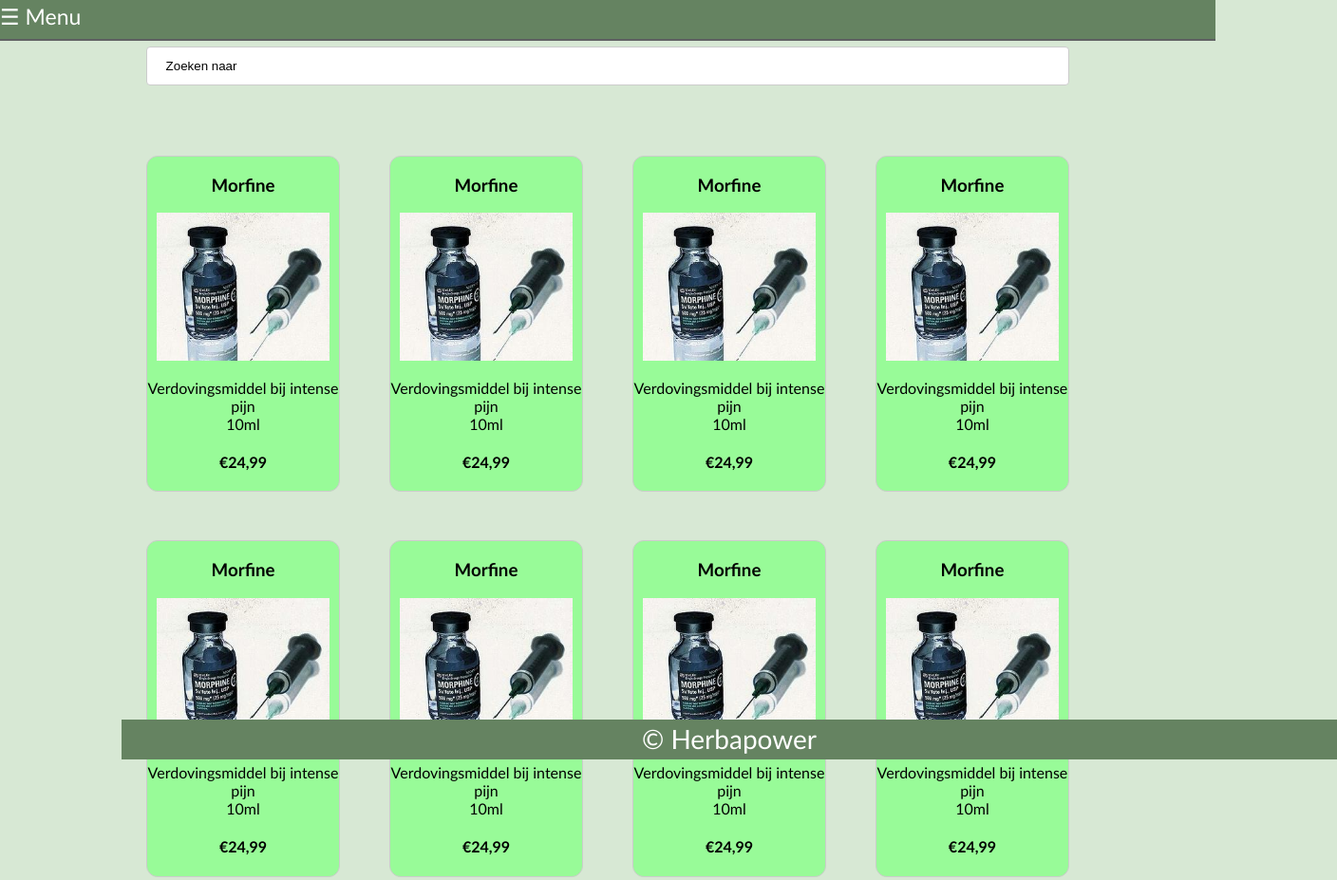
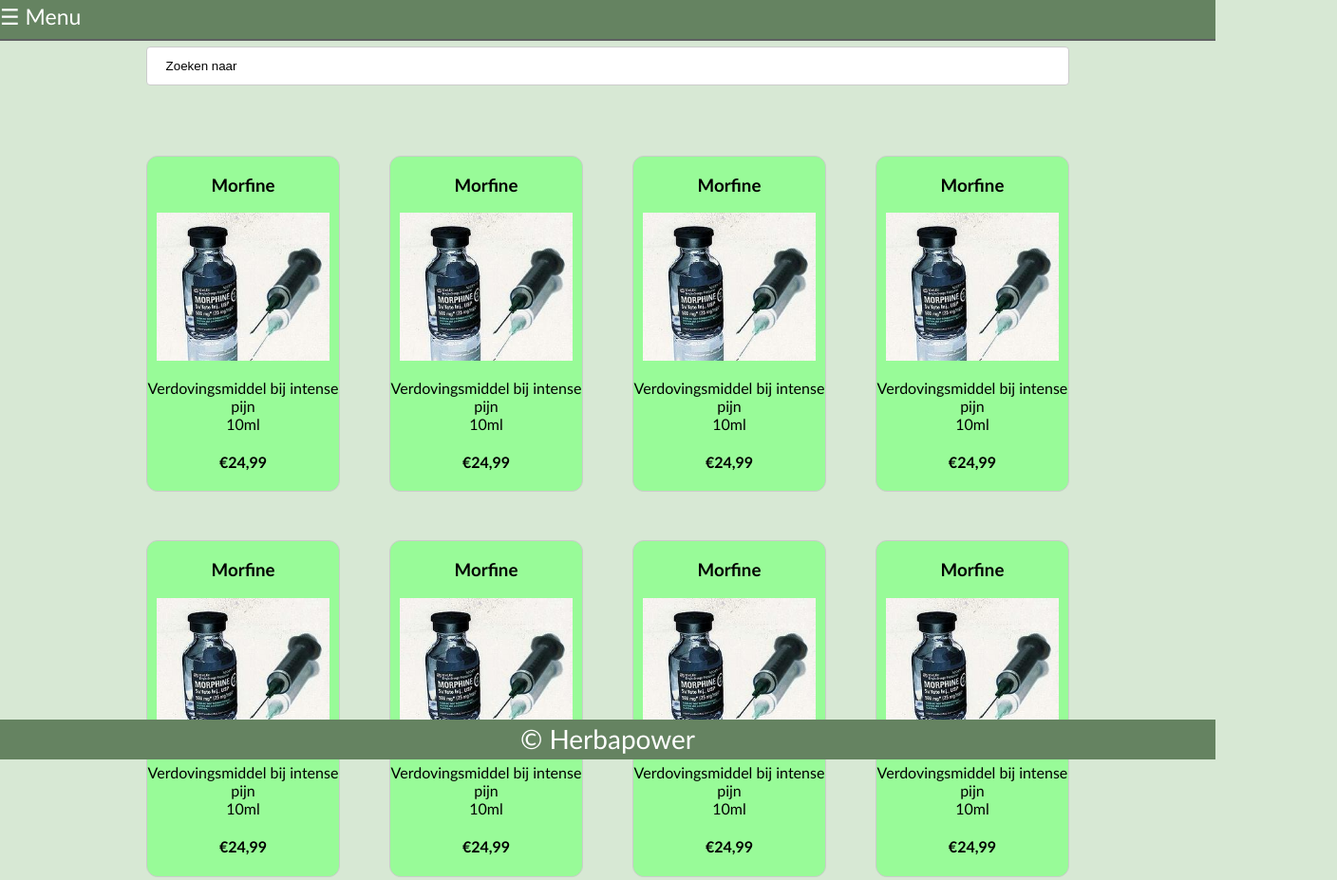
Before and after one commit to TH3f0rg0tt3n0N3/HerbaPower, a plain HTML site: page pages/producten.html in a window 1280 px wide. Shown: the top 927 px of the page at 95% size, 1408 px wide, since content can reach past the window. Drawn offline with Linux system fonts and the light colour scheme.

Commit message:
footer fixed

```diff
--- a/styleSheets/menuStyle.css
+++ b/styleSheets/menuStyle.css
@@ -118,8 +118,9 @@ footer {
     background-color: #658361;
     text-align: center;
     color: white;
-    position: absolute;
+    position: fixed;
     bottom: 0px;
+    left: 0px;;
     width: 100%;
     height: 39px;
     font-size: 28px;
```
